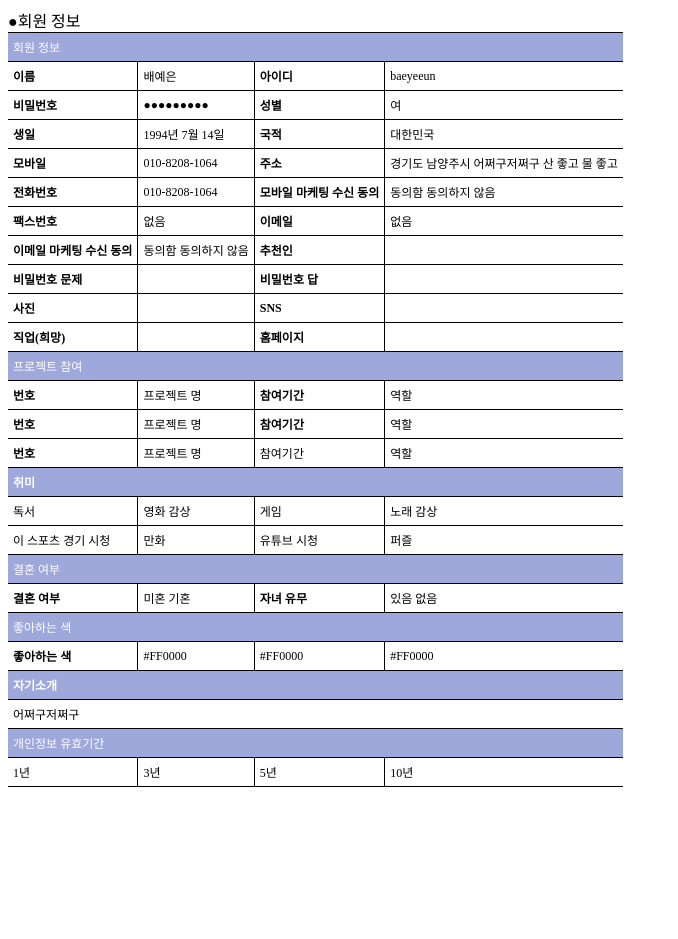
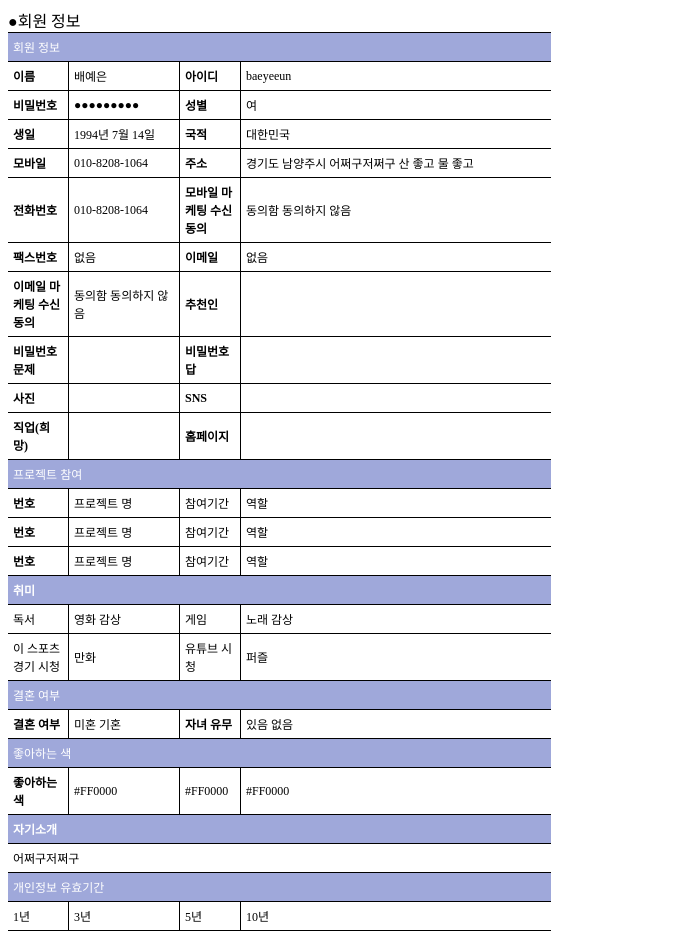
Before and after one commit to baeyeeun/prj_aspeaz, a plain HTML site: page public/apple/member/memberView.html in a window 1280 px wide. Shown: the whole page, without its empty margins (0-678 px from the left). Before the commit the page ends 800 px from the top, so only its background shows below. Drawn offline with Linux system fonts and the light colour scheme.

Commit message:
wefwefwf

```diff
--- a/public/apple/member/memberView.html
+++ b/public/apple/member/memberView.html
@@ -36,28 +36,29 @@
     	<td colspan="4" bgcolor="#9FA8DA"><font color="#FFFFFF">회원 정보</font></td>
     </tr>
     <tr>
-        <td><b>이름</b></td>
-        <td>배예은</td>
-        <td><b>아이디</b></td>
-        <td>baeyeeun</td>
+        <td width="30px"><b>이름</b></td>
+        <td width="80px">배예은</td>
+        <td width="30px"><b>아이디</b></td>
+        <td width="80px">baeyeeun</td>
     </tr>
     <tr>
-        <td><b>비밀번호</b></td>
-        <td>●●●●●●●●●</td>
-        <td><b>성별</b></td>
-        <td>여</td>
+        <td width="50px"><b>비밀번호</b></td>
+        <td width="90px">●●●●●●●●●</td>
+        <td width="50px"><b>성별</b></td>
+        <td width="30px">여</td>
+
     </tr>
     <tr>
-        <td><b>생일</b></td>
-        <td>1994년 7월 14일</td>
-        <td><b>국적</b></td>
-        <td>대한민국</td>
+        <td width="30px"><b>생일</b></td>
+        <td width="100px">1994년 7월 14일</td>
+        <td width="30px"><b>국적</b></td>
+        <td width="50px">대한민국</td>
     </tr>
     <tr>
-        <td><b>모바일</b></td>
-        <td>010-8208-1064</td>
-        <td><b>주소</b></td>
-        <td>경기도 남양주시 어쩌구저쩌구 산 좋고 물 좋고</td>
+        <td width="30px"><b>모바일</b></td>
+        <td width="80px">010-8208-1064</td>
+        <td width="30px"><b>주소</b></td>
+        <td width="300px">경기도 남양주시 어쩌구저쩌구 산 좋고 물 좋고</td>
     </tr>
     <tr>
         <td><b>전화번호</b></td>
@@ -101,13 +102,13 @@
 	<tr>
 		<td><b>번호</b></td>
 		<td>프로젝트 명</td>
-		<td><b>참여기간</b></td>
+		<td>참여기간</td>
 		<td>역할</td>
 	</tr>
 	<tr>
 		<td><b>번호</b></td>
 		<td>프로젝트 명</td>
-		<td><b>참여기간</b></td>
+		<td>참여기간</td>
 		<td>역할</td>
 	</tr>
 	<tr>
```
